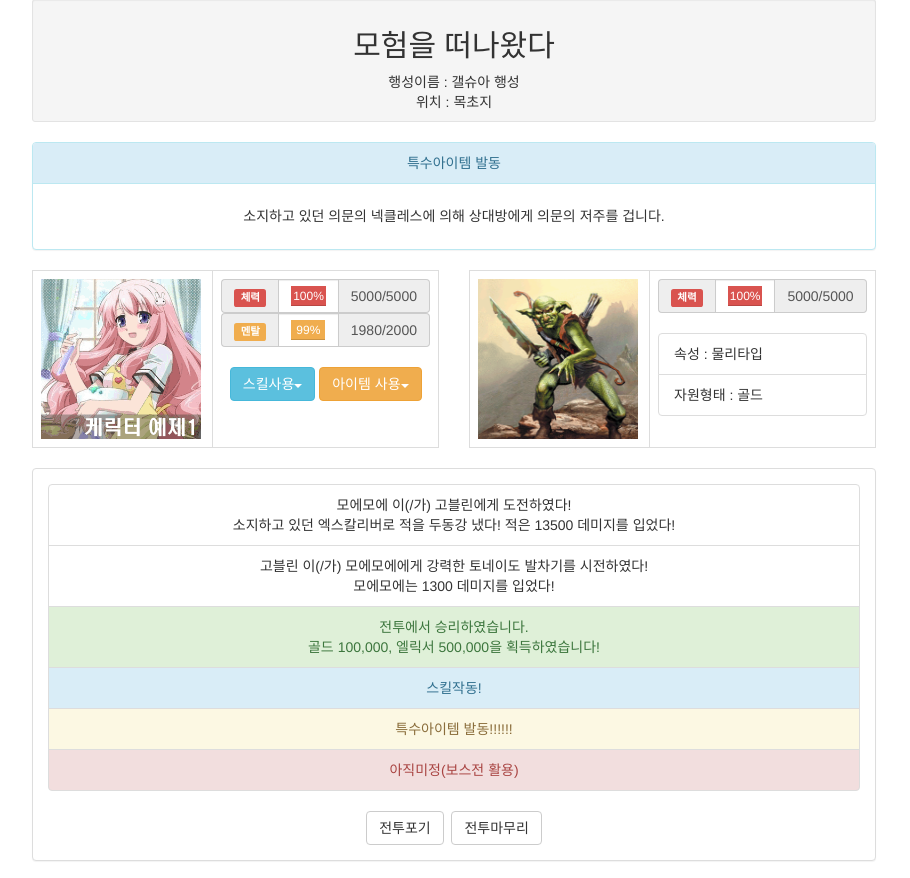
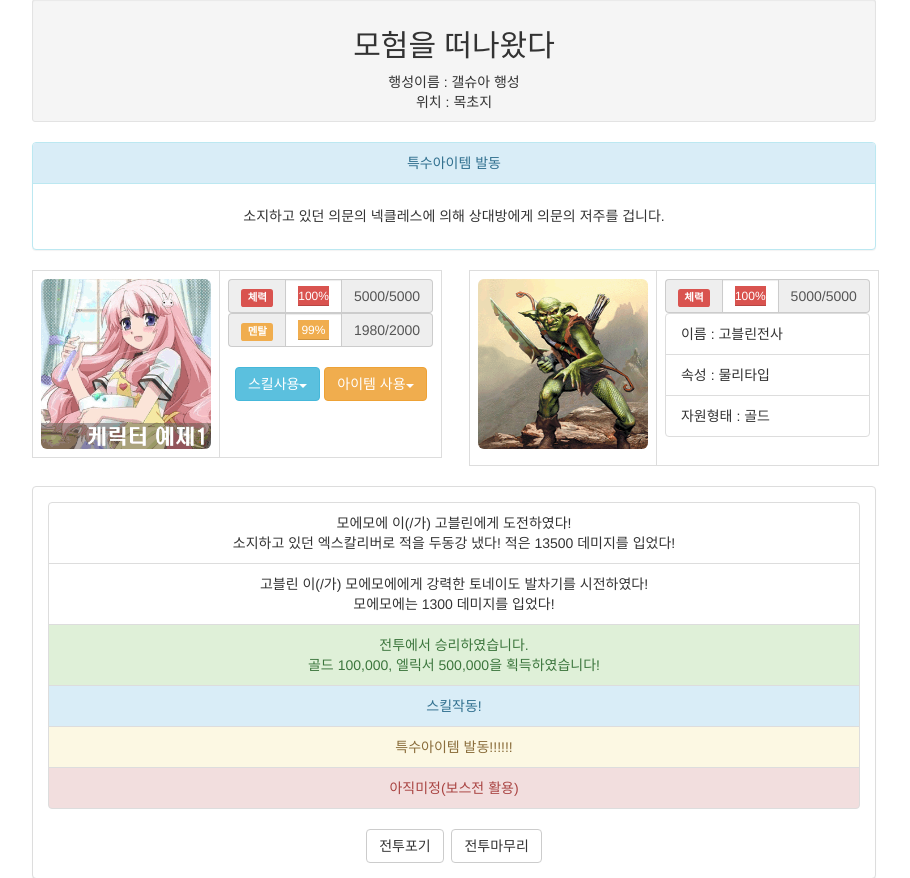
Before and after one commit to nureign/html, a PHP site: page /myadmin/adventure.php in a window 1280 px wide. Shown: the part 72-950 px from the top of the page, without its empty margins (186-1096 px from the left). Run offline with PHP 8.4, Linux system fonts and the light colour scheme; some libraries are stand-ins or nearby versions.

Commit message:
모험하기(잡몹잡기) V2.1
몹 부분에 이름추가

```diff
--- a/adventure.php
+++ b/adventure.php
@@ -43,7 +43,7 @@
         <table class="table table-bordered">
             <tr>
               <td>
-              	<img src="./images/char1.gif" alt="..." width="160" height="160" class="img-rounded, media-object" data-src="holder.js/300x300">
+              	<img src="./images/char1.gif" alt="..." width="170" height="170" class="img-rounded" data-src="holder.js/300x300">
               </td>
               <td align="center">
 
@@ -115,7 +115,7 @@
         <table class="table table-bordered">
             <tr>
               <td>
-              	<img src="./images/mob_goblin.gif" alt="..." width="160" height="160" class="img-rounded, media-object" data-src="holder.js/300x300">
+              	<img src="./images/mob_goblin.gif" alt="..." width="170" height="170" class="img-rounded" data-src="holder.js/300x300">
               </td>
               <td>
 
@@ -131,8 +131,9 @@
                 </div>
                 <!-- 체력부분 닫기 -->
 
-            <br />
+
             <ul class="list-group">
+			  <li class="list-group-item">이름 : 고블린전사</li>
               <li class="list-group-item">속성 : 물리타입</li>
               <li class="list-group-item">자원형태 : 골드</li>
             </ul>
```
